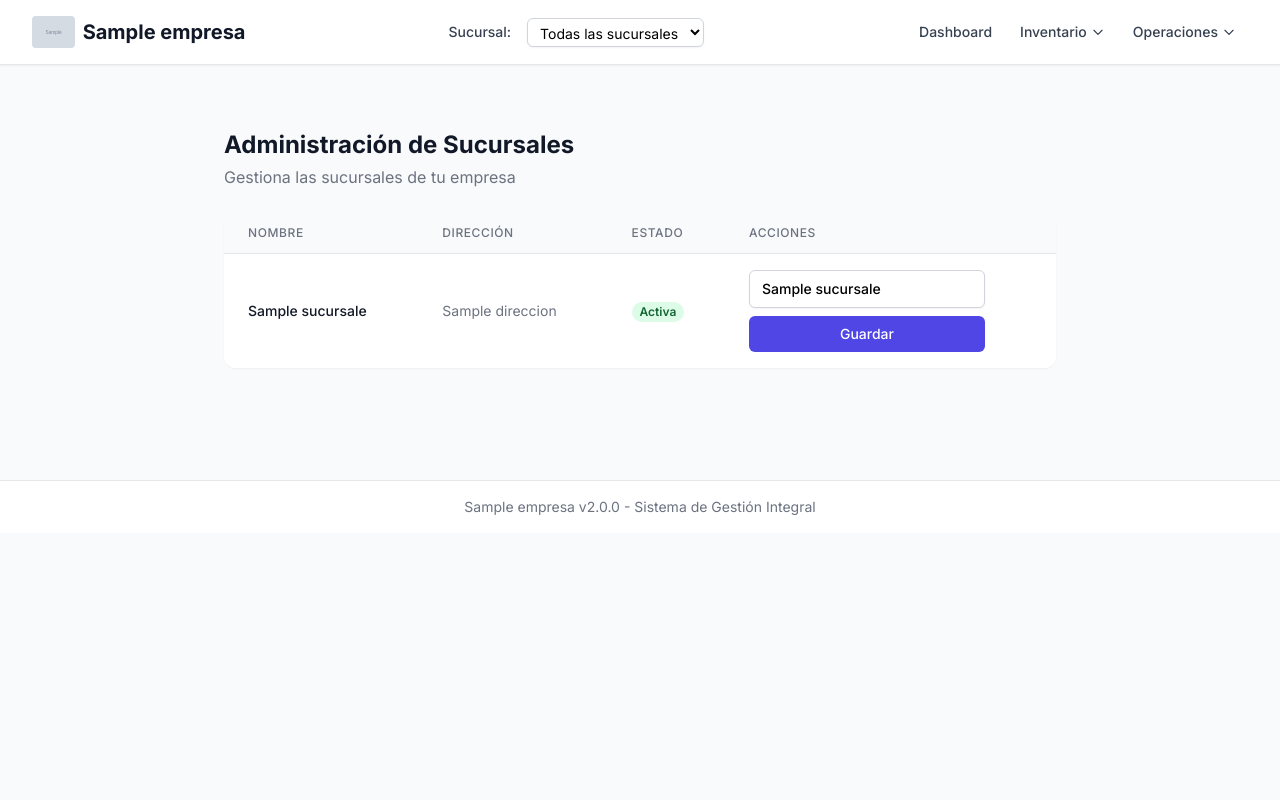
After one commit to ajota100320/CERBERO, a Python web app: template templates/sucursales_admin.html in a window 1280 px wide. The commit adds this page. Run offline with Jinja, Linux system fonts and the light colour scheme; the template is opened without the code that fills it: most values are stand-ins (such as "Sample title", 1, 10 or a date in 2020); grey boxes marked "Sample" are stand-in pictures; some libraries are stand-ins or nearby versions.

Commit message:
Feature: Jerarquía Restaurante-Sucursal y panel de edición

```diff
--- a/templates/base.html
+++ b/templates/base.html
@@ -113,9 +113,11 @@
         <select id="sucursal-select" name="sucursal_id" class="border border-gray-300 rounded-md shadow-sm px-2 py-1 bg-white text-sm"
                 onchange="if(this.value) window.location.href = window.location.pathname + '?sucursal_id=' + this.value;">
             <option value="">Todas las sucursales</option>
+            <optgroup label="{{ empresa.nombre_comercial or empresa.nombre }}">
                 {% for s in sucursales %}
                 <option value="{{ s.id }}" {% if sucursal_id|string == s.id|string %}selected{% endif %}>{{ s.nombre }}</option>
                 {% endfor %}
+            </optgroup>
         </select>
     </div>
 
@@ -230,9 +232,11 @@
         <select id="sucursal-select-mobile" name="sucursal_id" class="block w-full border border-gray-300 rounded-md shadow-sm px-3 py-2 bg-white text-sm"
                 onchange="if(this.value) window.location.href = window.location.pathname + '?sucursal_id=' + this.value;">
             <option value="">Todas las sucursales</option>
+            <optgroup label="{{ empresa.nombre_comercial or empresa.nombre }}">
                 {% for s in sucursales %}
                 <option value="{{ s.id }}" {% if sucursal_id|string == s.id|string %}selected{% endif %}>{{ s.nombre }}</option>
                 {% endfor %}
+            </optgroup>
         </select>
     </div>
 
--- /dev/null
+++ b/templates/sucursales_admin.html
@@ -0,0 +1,57 @@
+{% extends "base.html" %}
+{% block title %}Administración de Sucursales - {{ empresa.nombre_comercial if empresa else 'ERP Gastronómico' }}{% endblock %}
+{% block content %}
+<div class="max-w-4xl mx-auto px-4 sm:px-6 lg:px-8 py-8">
+    <!-- Header -->
+    <div class="mb-6">
+        <h1 class="text-2xl font-bold text-gray-900">Administración de Sucursales</h1>
+        <p class="text-gray-500 mt-1">Gestiona las sucursales de tu empresa</p>
+    </div>
+
+    <!-- Success message -->
+    {% if request.query_params.get("ok") == "1" %}
+    <div class="mb-4 p-4 bg-green-50 border-l-4 border-green-500 rounded-r-lg">
+        <p class="text-sm text-green-700">��✅ Sucursal actualizada exitosamente.</p>
+    </div>
+    {% endif %}
+
+    <!-- Table of sucursales -->
+    <div class="bg-white rounded-xl shadow-sm overflow-hidden">
+        <table class="min-w-full divide-y divide-gray-200">
+            <thead class="bg-gray-50">
+                <tr>
+                    <th class="px-6 py-3 text-left text-xs font-medium text-gray-500 uppercase tracking-wider">Nombre</th>
+                    <th class="px-6 py-3 text-left text-xs font-medium text-gray-500 uppercase tracking-wider">Dirección</th>
+                    <th class="px-6 py-3 text-left text-xs font-medium text-gray-500 uppercase tracking-wider">Estado</th>
+                    <th class="px-6 py-3 text-left text-xs font-medium text-gray-500 uppercase tracking-wider">Acciones</th>
+                </tr>
+            </thead>
+            <tbody class="bg-white divide-y divide-gray-200">
+                {% for sucursal in sucursales %}
+                <tr class="hover:bg-gray-50">
+                    <td class="px-6 py-4 whitespace-nowrap text-sm font-medium text-gray-900">{{ sucursal.nombre }}</td>
+                    <td class="px-6 py-4 whitespace-nowrap text-sm text-gray-500">{{ sucursal.direccion or '-' }}</td>
+                    <td class="px-6 py-4 whitespace-nowrap text-sm">
+                        <span class="px-2 inline-flex text-xs leading-5 font-semibold rounded-full
+                                  {% if sucursal.activa %}bg-green-100 text-green-800{% else %}bg-red-100 text-red-800{% endif %}">
+                            {% if sucursal.activa %}Activa{% else %}Inactiva{% endif %}
+                        </span>
+                    </td>
+                    <td class="px-6 py-4 whitespace-nowrap text-sm font-medium">
+                        <form action="/configuracion/sucursales/{{ sucursal.id }}/editar" method="post" class="inline-block">
+                            <input type="text" name="nombre" value="{{ sucursal.nombre }}"
+                                   class="block w-full px-3 py-2 border border-gray-300 rounded-md shadow-sm text-sm focus:outline-none focus:ring-indigo-500 focus:border-indigo-500"
+                                   required>
+                            <button type="submit"
+                                    class="mt-2 w-full flex items-center justify-center px-3 py-2 bg-indigo-600 text-white font-medium rounded-md hover:bg-indigo-700 focus:outline-none focus:ring-2 focus-offset-2 focus:ring-indigo-500">
+                                Guardar
+                            </button>
+                        </form>
+                    </td>
+                </tr>
+                {% endfor %}
+            </tbody>
+        </table>
+    </div>
+</div>
+{% endblock %}
```
Also changed, not shown: app/main.py (+21 -0 lines). Lines whose indentation alone changed are shown as unchanged.
